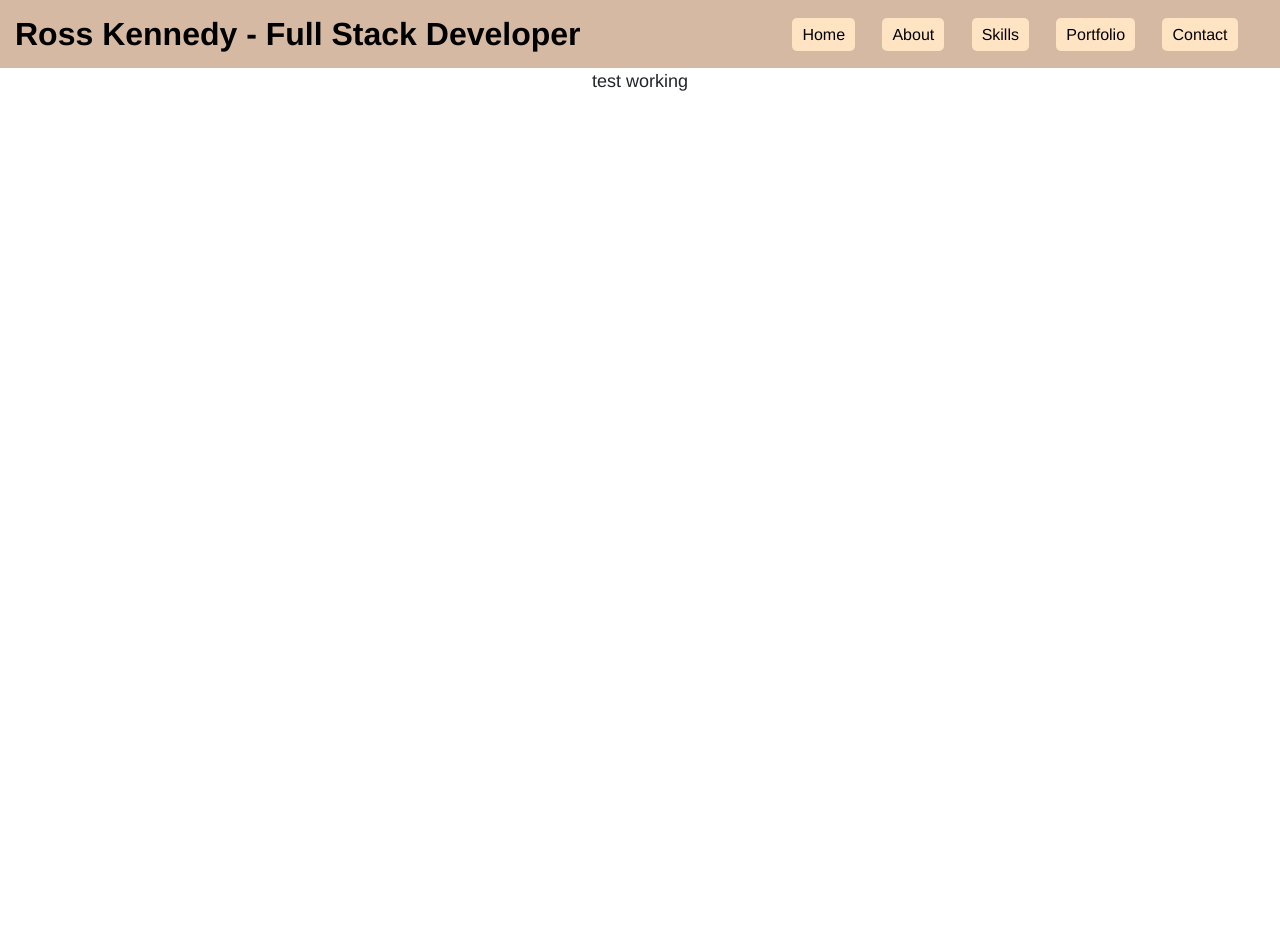
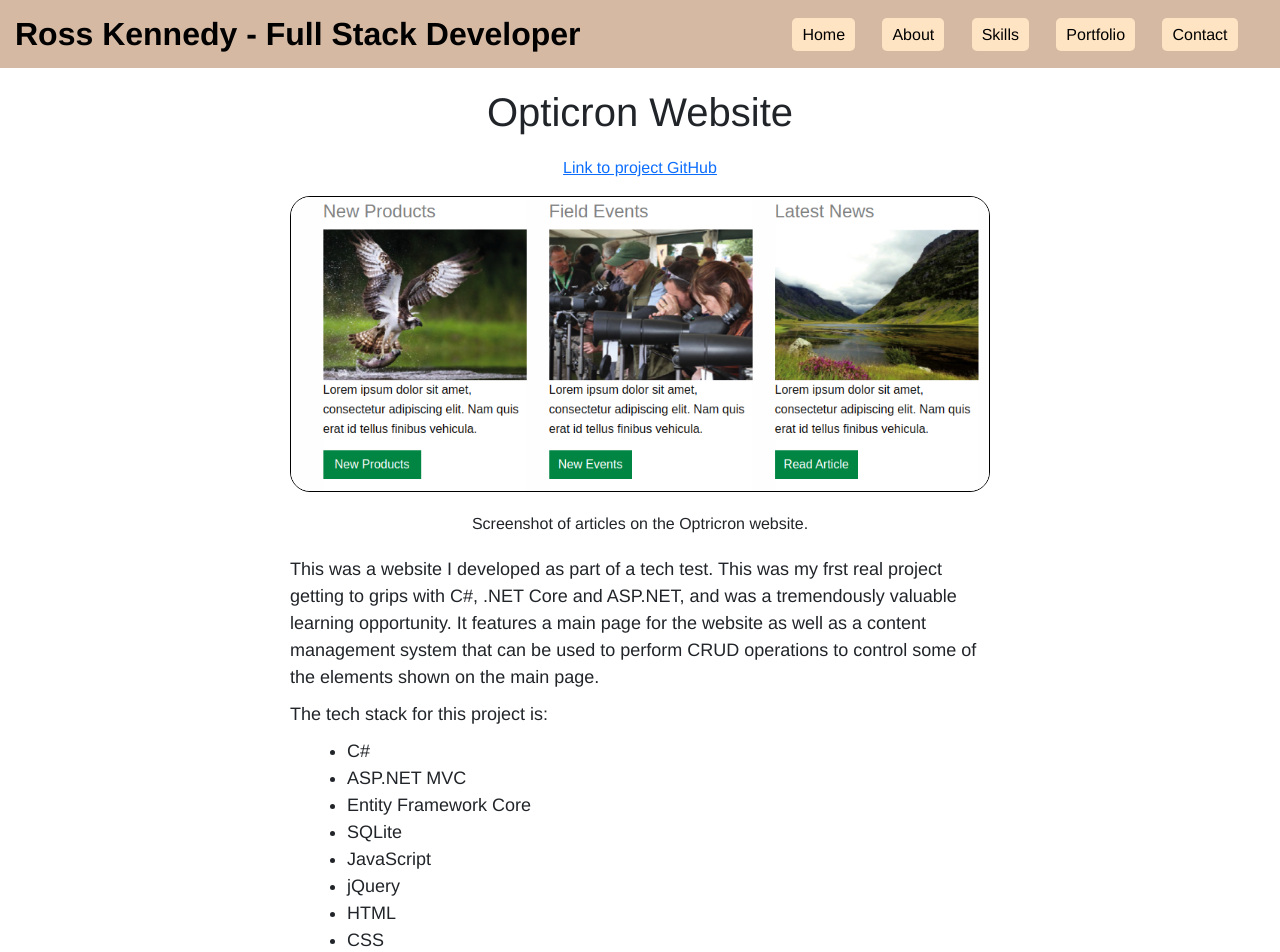
Before and after one commit to RoKen1000/portfolio-website, a React (Create React App) app: page /portfolio/opticron in a window 1280 px wide. Shown: the top 952 px of the page. Before the commit the page ends 800 px from the top, so only its background shows below. Built offline with nearby package versions, Linux system fonts and the light colour scheme.

Commit message:
Add content to Opticron component. Add in two screenshots of project that change responsively depending on the window width of the view port. Add CSS styling.

```diff
--- a/src/components/portfolio-articles/Opticron.jsx
+++ b/src/components/portfolio-articles/Opticron.jsx
@@ -2,11 +2,59 @@ import { motion } from "framer-motion"
 import "../../styles/PortfolioArticle.css"
 import Button from "react-bootstrap/Button"
 import { useNavigate, useLocation } from "react-router-dom"
-import { useEffect } from "react"
+import { useEffect, useState } from "react"
+import opticronMob from "../../images/opticron-mobile.png"
+import opticronDesk from "../../images/opticron-desktop.png"
 
 export const Opticron = () => {
 
+    const {pathname} = useLocation()
+    const navigate = useNavigate()
+    const [windowWidth, setWindowWidth] = useState(window.innerWidth)
+
+    useEffect(() => {
+        window.scroll(0, 0)
+    }, [pathname])
+
+    useEffect(() => {
+        const handleWindowResize = () => setWindowWidth(window.innerWidth)
+        window.addEventListener("resize", handleWindowResize)
+        return () => window.removeEventListener("resize", setWindowWidth)
+    }, [])
+
     return(
-        <p>test working</p>
+        <main className="portfolio-article-page">
+            <motion.div
+                initial={{opacity: 0}}
+                animate={{opacity: 1}}
+                exit={{opacity: 0}}
+            >
+                <h1>Opticron Website</h1>
+                <article>
+                    <ul className="portfolio-article-links">
+                        <li><a rel="noreferrer" target="_blank" href="https://github.com/RoKen1000/website-project">Link to project GitHub</a></li>
+                    </ul>
+                    <figure>
+                        <img id="opticron-screenshot" src={windowWidth < 600 ? opticronMob : opticronDesk} alt="Screenshot of some articles on the Optricron website."></img>
+                        <figcaption>Screenshot of articles on the Optricron website.</figcaption>
+                    </figure>
+                    <p>This was a website I developed as part of a tech test. This was my frst real project getting to grips with C#, .NET Core and ASP.NET, and was a tremendously valuable learning opportunity. It features a main page for the website as well as a content management system that can be used to perform CRUD operations to control some of the elements shown on the main page.</p>
+                    <p>The tech stack for this project is:</p>
+                    <ul className="portfolio-article-tech-stack">
+                        <li>C#</li>
+                        <li>ASP.NET MVC</li>
+                        <li>Entity Framework Core</li>
+                        <li>SQLite</li>
+                        <li>JavaScript</li>
+                        <li>jQuery</li>
+                        <li>HTML</li>
+                        <li>CSS</li>
+                    </ul>
+                    <p>The project also makes use of the front-end libraries Foundation Framework and Slick.js. The carousel effect of Slick.js is used to animate and cycle through the various different categories and their associated images. Foundation Framework's grid system was used to responsively space the various articles and special offeres found in the main page.</p>
+                    <p>The database was set up using a code-first design paradigm. There are class objects for the categories, articles and special offers.</p>
+                </article>
+                <Button onClick={() => navigate("/portfolio")}>Back To Portfolio</Button>
+            </motion.div>
+        </main>
     )
 }
--- a/src/styles/PortfolioArticle.css
+++ b/src/styles/PortfolioArticle.css
@@ -45,6 +45,12 @@
     margin-top: 0px;
 }
 
+@media screen and (min-width: 600px){
+    #opticron-screenshot{
+        width: 600px;
+    }
+}
+
 @media screen and (min-width: 700px){
     .portfolio-article-page p{
         width: 700px;
@@ -64,4 +70,7 @@
     #conj-screenshot{
         width: 450px;
     }
+    #opticron-screenshot{
+        width: 700px;
+    }
 }
```
Also changed, not shown: src/images/opticron-desktop.png (added), src/images/opticron-mobile.png (added).
